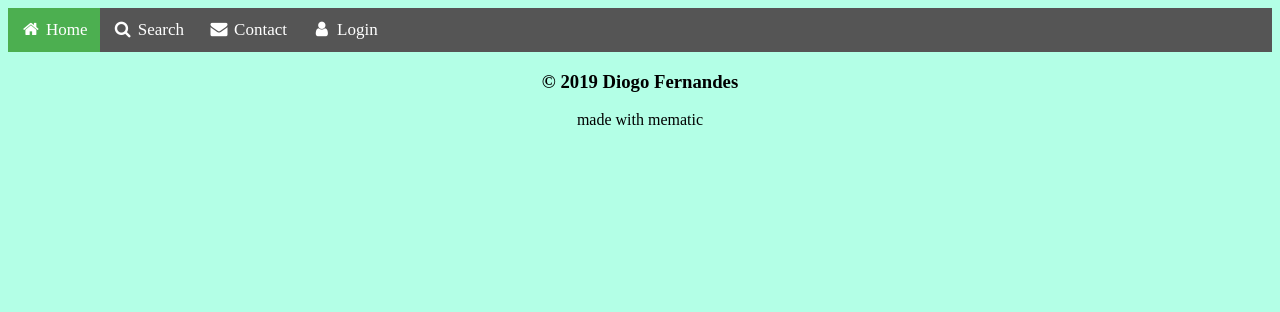
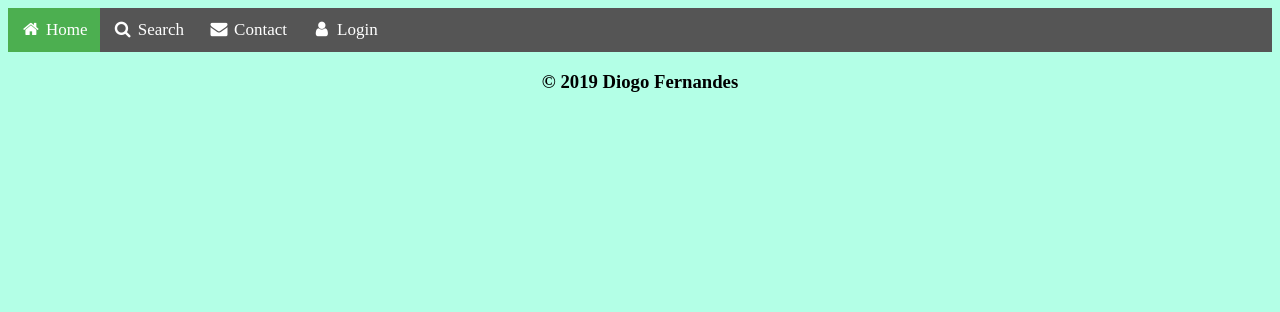
Before and after one commit to Lockmaster20/herokuT103, a Flask app: page / in a window 1280 px wide. Shown: the top 312 px of the page. Run offline with Flask 2, Linux system fonts and the light colour scheme.

Commit message:
Update layout.html

```diff
--- a/templates/layout.html
+++ b/templates/layout.html
@@ -18,6 +18,6 @@
   <a href="#"><i class="fa fa-fw fa-user"></i> Login</a>
 </div>
 <h3>&copy 2019 Diogo Fernandes</h3>
-<p>made with mematic
+
 </body>
 </html>
```
